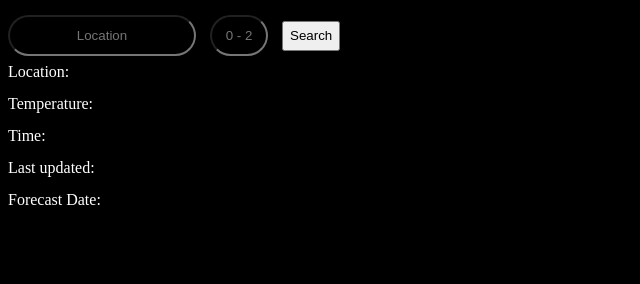
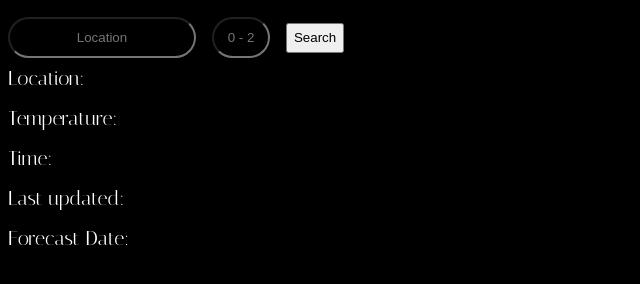
Before and after one commit to sudipta1254/forecast, a plain HTML site: page index.html in a window 1280 px wide. Shown: the whole page, without its empty margins (0-640 px from the left). Drawn offline with Linux system fonts and the light colour scheme; no server answers.

Commit message:
Update style.css

```diff
--- a/style.css
+++ b/style.css
@@ -1,13 +1,12 @@
 body {
    color: White;
    background: Black;
+   font-size: 20px;
+   font-family: 'Italiana';
 }
 .d1 {
    line-height: 2;
    margin-top: 15px;
-}
-.d2 {
-/*    line-height: 3; */
 }
 #ico {
    width: 60px;
@@ -29,3 +28,7 @@ button {
    height: 30px;
    margin-left: 10px;
 }
+@font-face {
+    font-family: 'Italiana';
+    src: url('Italiana-Regular.woff');
+}
```
